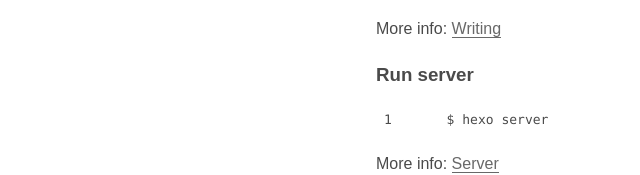
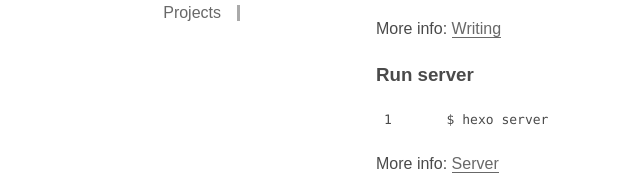
Before and after one commit to gritjz/gritjz.github.io, a plain HTML site: page index.html in a window 1280 px wide. Shown: the part 438-613 px from the top of the page, 0-640 px from the left. Drawn offline with Linux system fonts and the light colour scheme; a small style sheet from the web is missing.

Commit message:
Site updated: 2021-03-28 01:41:14

```diff
--- a/index.html
+++ b/index.html
@@ -36,6 +36,10 @@
             <a href="/archives/" class="Btn">
               <li>Archive</li>
             </a>
+
+            <a href="/projects/" class="Btn">
+                <li>Projects</li>
+              </a>
 
         </ul>
     </section>
```
